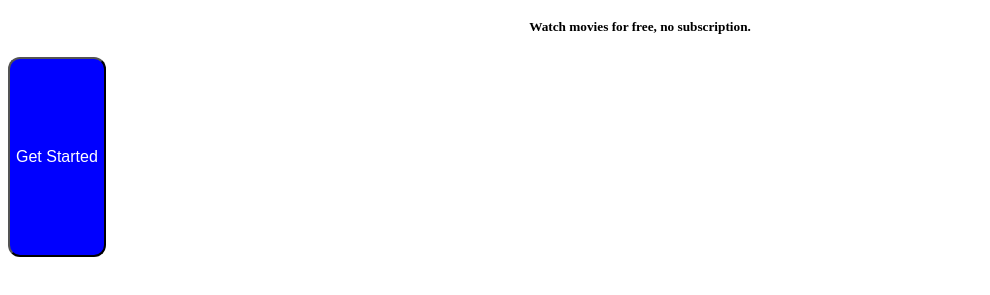
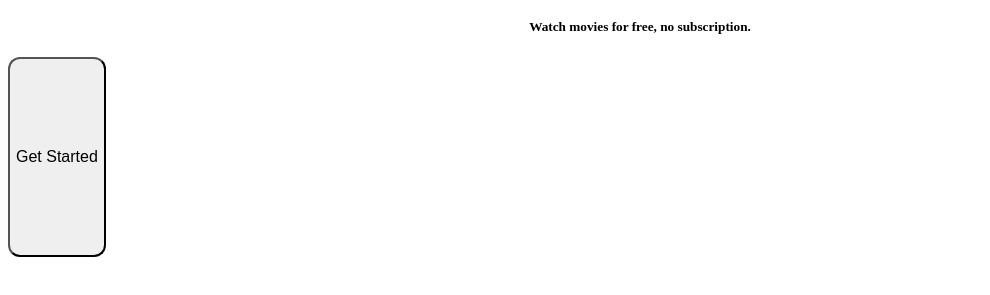
Before and after one commit to TristHub/movieflix, a plain HTML site: page index.html in a window 1280 px wide. Shown: the part 311-606 px from the top of the page, without its empty margins (0-990 px from the left). Drawn offline with Linux system fonts and the light colour scheme.

Commit message:
Update style.css

```diff
--- a/style.css
+++ b/style.css
@@ -14,8 +14,6 @@ button {
   justify-content: center;
   align-items: center;
   height: 200px;
-  background-color: blue; /* Green */
-  color: white;
   font-size: 16px;
   cursor: pointer;
   border-radius: 12px;
```
